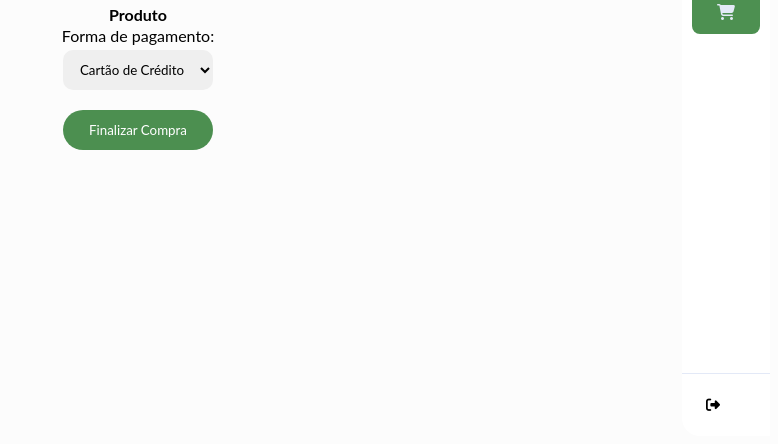
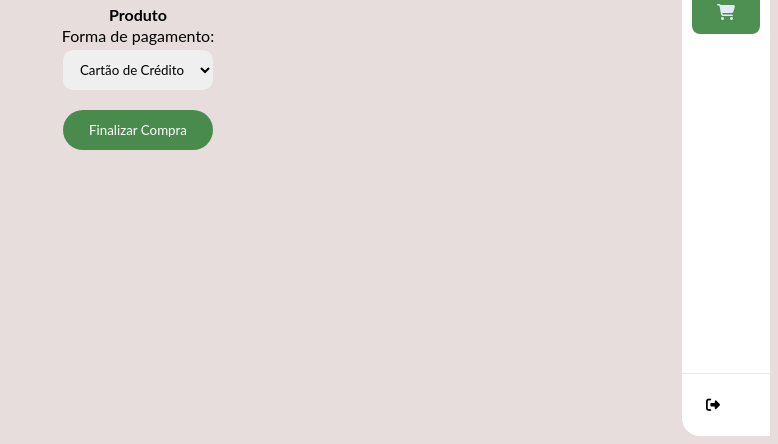
Before and after one commit to PedroKklaus/Bicicletaria, a plain HTML site: page carrinho/carrinho.html in a window 1280 px wide. Shown: the part 372-816 px from the top of the page, without its empty margins (502-1280 px from the left). Drawn offline with Linux system fonts and the light colour scheme.

Commit message:
ultimos ajustes

```diff
--- a/cadastro-produtos/style.css
+++ b/cadastro-produtos/style.css
@@ -3,10 +3,13 @@
     box-sizing: border-box;
     border: 0;
     padding: 0;
+
 }
 
 body {
     background-color: rgba(128, 128, 128, 0.021);
+    background-color: #e7dddd;
+
 }
 
 h1 {
--- a/carrinho/style.css
+++ b/carrinho/style.css
@@ -6,20 +6,21 @@
 }
 
 body {
-    background-color: rgba(128, 128, 128, 0.021);
+    background-color: #e7dddd;
+
 }
 
 main {
     display: flex;
     flex-direction: column;
-    align-items: center; /* Alinha horizontalmente ao centro */
-    justify-content: center; /* Alinha verticalmente ao centro */
-    min-height: 100vh; /* Altura mínima para que a verticalidade tenha efeito */
-    margin-left: 0; /* Remove a margem esquerda caso não seja mais necessária */
+    align-items: center;
+    justify-content: center;
+    min-height: 100vh;
+    margin-left: 0;
     padding: 20px;
+    background-color: #e7dddd;
 }
 
-/* Estilo para itens do carrinho */
 .cart-item {
     display: flex;
     align-items: center;
@@ -51,7 +52,7 @@ main {
 
 
 #total {
-    text-align: center; /* Centraliza o texto do total */
+    text-align: center;
     width: 100%
 }
 
@@ -79,7 +80,7 @@ main {
     margin-top: 20px;
 }
 
-/* Estilo para a navbar */
+
 #sidebar {
     display: flex;
     flex-direction: column;
--- a/estoque/style.css
+++ b/estoque/style.css
@@ -6,7 +6,8 @@
 }
 
 body {
-    background-color: rgba(128, 128, 128, 0.021);
+    background-color: #e7dddd;
+
 }
 
 
--- a/home/style.css
+++ b/home/style.css
@@ -6,7 +6,7 @@
 }
 
 body{
-    background-color: rgba(128, 128, 128, 0.021);
+    background-color: #e7dddd;
     min-height: 100vh;
     display: flex;
 }
@@ -16,6 +16,7 @@ main {
     margin-left: 0px;
     z-index: 1;
     padding-left: calc(82px + 20px);
+
 }
 
 .card .fa-box{
--- a/ordem-servico/style.css
+++ b/ordem-servico/style.css
@@ -6,12 +6,13 @@
 }
 
 body {
-    background-color: rgba(128, 128, 128, 0.021);
+    background-color: #e7dddd;
 }
 
 
 main {
     margin-left: 100px;
+
 }
 
 main h1{
--- a/produtos/style.css
+++ b/produtos/style.css
@@ -6,7 +6,7 @@
 }
 
 body {
-    background-color: rgba(128, 128, 128, 0.021);
+    background-color: #e7dddd;
 }
 
 main h1{
```
